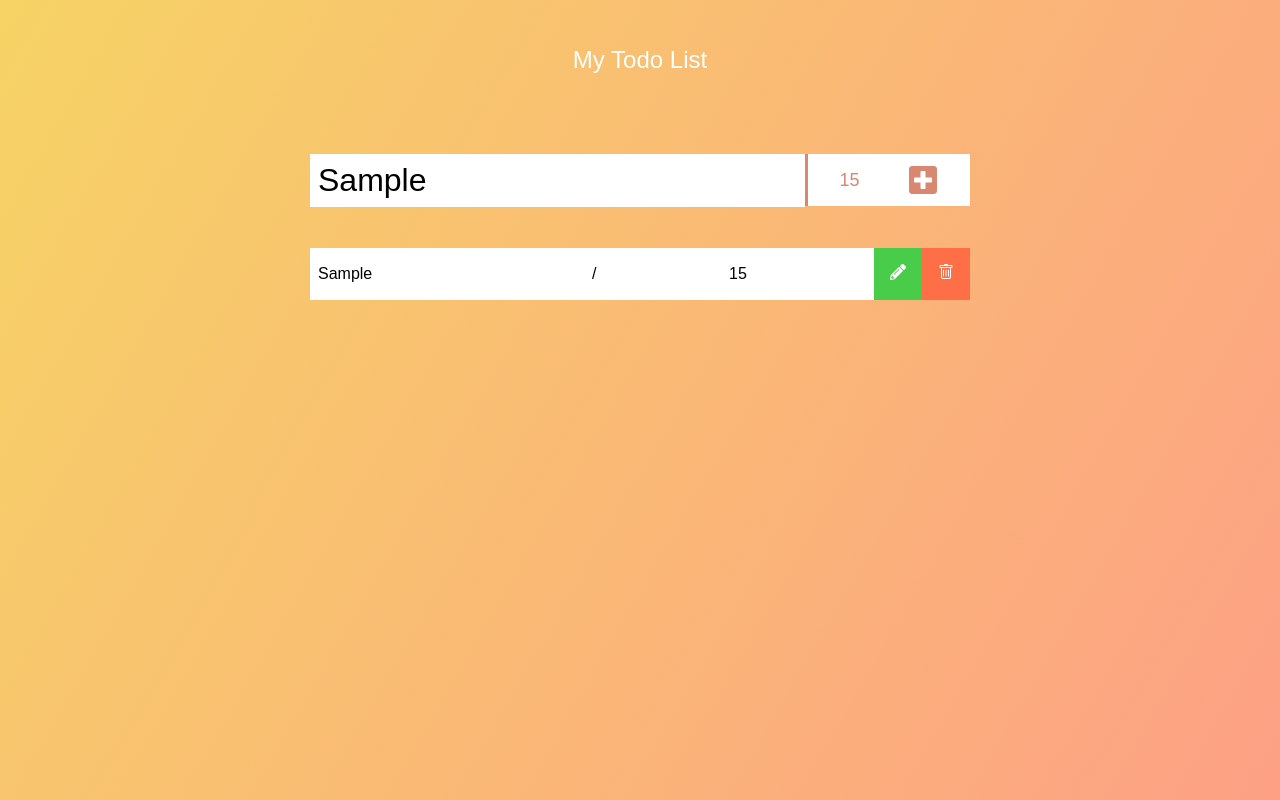
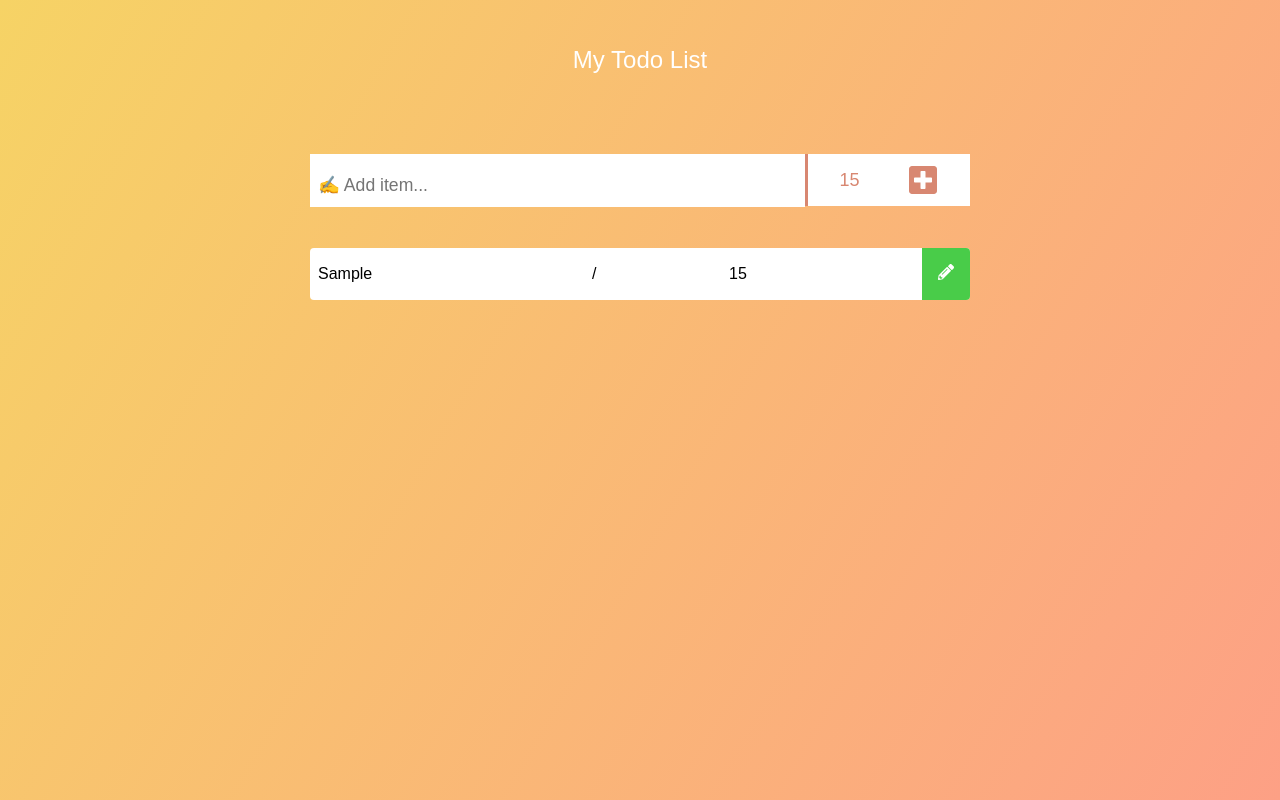
Before and after one commit to abdo-elmorsi/todo-app, a React (Create React App) app: page / in a window 1280 px wide. Both pictures are taken after typing "Sample" into the empty fields and a click on the button "15". Built offline with nearby package versions, Linux system fonts and the light colour scheme.

Commit message:
add react-dnd

```diff
--- a/package.json
+++ b/package.json
@@ -7,6 +7,7 @@
     "@testing-library/react": "^11.2.7",
     "@testing-library/user-event": "^12.8.3",
     "react": "^17.0.2",
+    "react-beautiful-dnd": "^13.1.0",
     "react-dom": "^17.0.2",
     "react-icons": "^4.3.1",
     "react-scripts": "4.0.3",
--- a/src/App.css
+++ b/src/App.css
@@ -53,7 +53,6 @@ form button span {
 form input:focus {
     outline: none;
 }
-
 form button {
     display: flex;
     align-items: center;
@@ -76,7 +75,7 @@ form button:hover {
 .clear-all {
     display: flex;
     align-items: center;
-    justify-content: end;
+    justify-content: flex-end;
 }
 .clear-all .trash-btn {
     padding-left: 2.5rem;
@@ -96,6 +95,7 @@ form button:hover {
 }
 
 .todo {
+    border-radius: 4px;
     margin-top: 0.5rem;
     margin-bottom: 0.5rem;
     background: white;
@@ -105,6 +105,17 @@ form button:hover {
     justify-content: space-between;
     align-items: center;
     transition: all 0.5s ease;
+    overflow: hidden;
+}
+
+.todo .controls {
+    transition: right 0.3s ease-in-out;
+    position: relative;
+    top: 0;
+    right: -48px;
+}
+.todo:hover .controls {
+    right: 0px;
 }
 
 .todo li {
@@ -122,6 +133,7 @@ form button:hover {
 }
 
 .trash-btn,
+.Total,
 .edit-btn {
     background: #ff6f47;
     color: white;
@@ -149,10 +161,10 @@ form button:hover {
     opacity: 0.5;
 }
 
-.fall {
+/* .fall {
     transform: translateY(8rem) rotateZ(20deg);
     opacity: 0;
-}
+} */
 /* update */
 .update {
     display: flex;
--- a/src/App.js
+++ b/src/App.js
@@ -1,8 +1,11 @@
 import React, { useState, useEffect } from "react";
+import { DragDropContext, Droppable, Draggable } from "react-beautiful-dnd";
 import "./App.css";
-import { BsTrash } from "react-icons/bs";
-import { FaPlusSquare, FaPencilAlt } from "react-icons/fa";
-import UpdateItem from "./components/Update";
+import { FaPlusSquare } from "react-icons/fa";
+import Todos from "./components/Item";
+export const Tasks = React.createContext();
+export const Update = React.createContext();
+
 export default function App() {
     const [name, setName] = useState("");
     const [price, setprice] = useState("15");
@@ -17,8 +20,9 @@ export default function App() {
     };
     // fetch data from locale
     useEffect(() => {
-        setdata(fetch().data || []);
-        setprice(fetch().price || "15");
+        const { data, price } = fetch();
+        setdata(data || []);
+        setprice(price || "15");
     }, []);
 
     // save data in locale
@@ -35,10 +39,9 @@ export default function App() {
     // save the data
     const handleSubmt = (e) => {
         e.preventDefault();
+        document.querySelector(".todo-input").focus();
         if (name.trim().length < 3) {
             return false;
-        } else if (data?.length === 0) {
-            setdata([{ name, price, id: Math.random().toString(26).slice(2) }]);
         } else {
             setdata([
                 ...data,
@@ -54,26 +57,33 @@ export default function App() {
     };
 
     // clear All
-    const clearAll = () => {
-        setdata([]);
-    };
+    const clearAll = () => setdata([]);
     // clear Item
-    const clearItem = (e, i) => {
+    const clearItem = (_, i) => {
         let newData = data;
-        const parent = e.target.parentElement;
-        parent.classList.add("fall");
-        setTimeout(() => {
         newData.splice(i, 1);
         setdata([...newData]);
-        }, 1000);
+    };
+
+    // drag and drop
+
+    const onDragEnd = (result) => {
+        const newItems = Array.from(data);
+        const [removed] = newItems.splice(result.source.index, 1);
+        newItems.splice(result?.destination?.index, 0, removed);
+        setdata(newItems);
     };
 
     return (
+        <Tasks.Provider value={[data, setdata]}>
+            <Update.Provider value={[editSt, seteditSt]}>
                 <div className="container">
                     <header>My Todo List</header>
+                    {/* form */}
                     <form onSubmit={(e) => handleSubmt(e)}>
                         <input
                             value={name}
+                            name="item_name"
                             onChange={(e) => setName(e.target.value)}
                             type="text"
                             className="todo-input"
@@ -88,15 +98,17 @@ export default function App() {
                             <FaPlusSquare />
                         </button>
                     </form>
+                    {/* title info */}
                     <div className="clear-all">
                         {data?.length > 1 && (
                             <>
-                        <button title="Total price" className="trash-btn">
+                                <button title="Total price" className="Total">
                                     {"Total = " +
                                         data
                                             ?.map((ele) => ele.price)
                                             ?.reduce(
-                                        (a, b) => parseInt(a) + parseInt(b),
+                                                (a, b) =>
+                                                    parseInt(a) + parseInt(b),
                                                 0
                                             )}
                                 </button>
@@ -105,68 +117,48 @@ export default function App() {
                                     title="Clear all"
                                     className="trash-btn"
                                 >
-                            <BsTrash />
+                                    Clear all
                                 </button>
                             </>
                         )}
                     </div>
+                    {/* todos */}
                     <div className="todo-container">
                         <ul className="todo-list">
-                    {data?.length ? (
-                        data?.map((ele, i) => {
-                            return (
-                                <React.Fragment key={ele.id}>
-                                    <div className="todo">
-                                        <li className="todo-item">
-                                            <span>{ele?.name}</span>
-                                            <span>/</span>
-                                            <span>{ele?.price}</span>
-                                        </li>
-                                        <button
-                                            onClick={() => {
-                                                seteditSt({
-                                                    isEdit: !editSt.isEdit,
-                                                    index: i,
-                                                });
-                                            }}
-                                            title="Edit item"
-                                            className="edit-btn"
+                            <DragDropContext onDragEnd={onDragEnd}>
+                                <Droppable droppableId="droppable">
+                                    {(provided) => (
+                                        <div
+                                            {...provided.droppableProps}
+                                            ref={provided.innerRef}
                                         >
-                                            <FaPencilAlt />
-                                        </button>
-                                        <button
-                                            onClick={(e) => clearItem(e, i)}
-                                            title="Clear item"
-                                            className="trash-btn"
-                                            style={{
-                                                zIndex: 2,
-                                                position: "relative",
-                                            }}
+                                            {data.map((item, index) => (
+                                                <Draggable
+                                                    key={item.id}
+                                                    draggableId={item.id}
+                                                    index={index}
                                                 >
-                                            <BsTrash
-                                                onClick={(event) =>
-                                                    event.stopPropagation()
+                                                    {(provided, snapshot) => (
+                                                        <Todos
+                                                            provided={provided}
+                                                            snapshot={snapshot}
+                                                            item={item}
+                                                            i={index}
+                                                            clearItem={
+                                                                clearItem
                                                             }
                                                         />
-                                        </button>
+                                                    )}
+                                                </Draggable>
+                                            ))}
                                         </div>
-                                    {true && (
-                                        <UpdateItem
-                                            data={data}
-                                            setdata={setdata}
-                                            editSt={editSt}
-                                            seteditSt={seteditSt}
-                                            index={i}
-                                        />
                                     )}
-                                </React.Fragment>
-                            );
-                        })
-                    ) : (
-                        <h3>Sorry there is not data</h3>
-                    )}
+                                </Droppable>
+                            </DragDropContext>
                         </ul>
                     </div>
                 </div>
+            </Update.Provider>
+        </Tasks.Provider>
     );
 }
--- /dev/null
+++ b/src/components/Item.js
@@ -0,0 +1,66 @@
+import React, { useContext } from "react";
+import UpdateItem from "./Update";
+import { FaPencilAlt } from "react-icons/fa";
+import { BsTrash } from "react-icons/bs";
+import { Update } from "../App";
+
+function Todos({ item, i, provided, snapshot, clearItem }) {
+    const [editSt, seteditSt] = useContext(Update);
+    return (
+        <div
+            ref={provided.innerRef}
+            snapshot={snapshot}
+            {...provided.draggableProps}
+            {...provided.dragHandleProps}
+        >
+            <div
+                onDoubleClick={(e) => {
+                    e.preventDefault();
+                    seteditSt({
+                        isEdit: !editSt.isEdit,
+                        index: i,
+                    });
+                }}
+                className="todo"
+            >
+                <li className="todo-item">
+                    <span style={{ textTransform: "capitalize" }}>
+                        {item?.name}
+                    </span>
+                    <span>/</span>
+                    <span>{item?.price}</span>
+                </li>
+                <div className="controls">
+                    <button
+                        onClick={() => {
+                            seteditSt({
+                                isEdit: !editSt.isEdit,
+                                index: i,
+                            });
+                        }}
+                        title="Edit item"
+                        className="edit-btn"
+                    >
+                        <FaPencilAlt />
+                    </button>
+                    <button
+                        onClick={(e) => clearItem(e, i)}
+                        title="Clear item"
+                        className="trash-btn"
+                        style={{
+                            zIndex: 2,
+                            position: "relative",
+                        }}
+                    >
+                        <BsTrash />
+                    </button>
+                </div>
+            </div>
+            <UpdateItem editSt={editSt} seteditSt={seteditSt} index={i} />
+        </div>
+    );
+}
+
+export default Todos;
+
+/* <h3>Sorry there is not data</h3> */
--- a/src/components/Update.js
+++ b/src/components/Update.js
@@ -1,14 +1,18 @@
-import React from "react";
+import React, { useContext, useState } from "react";
+import { Tasks } from "../App";
+export default function Update({ index, editSt, seteditSt }) {
+    const [data, setdata] = useContext(Tasks);
+    const newData = data[index];
+    const [Name, setName] = useState(newData.name);
+    const [Price, setPrice] = useState(newData.price);
 
-export default function Update({ index, data, setdata, editSt, seteditSt }) {
     const HandleUpdate = (e) => {
         e.preventDefault();
-        const newData = data[index];
         setdata([
             ...data.slice(0, index),
             {
-                name: e.target.name.value || newData.name,
-                price: e.target.price.value || newData.price,
+                name: Name || newData.name,
+                price: Price || newData.price,
                 id: newData.id,
             },
             ...data.slice(index + 1),
@@ -25,12 +29,17 @@ export default function Update({ index, data, setdata, editSt, seteditSt }) {
                 <div className="update">
                     <div>
                         <input
+                            value={Name}
+                            onChange={(e) => setName(e.target.value)}
                             name="name"
                             type="text"
                             className=""
                             placeholder={`✍️ Edit name...`}
+                            style={{ textTransform: "capitalize" }}
                         />
                         <input
+                            value={Price}
+                            onChange={(e) => setPrice(e.target.value)}
                             name="price"
                             type="text"
                             className=""
--- a/src/index.js
+++ b/src/index.js
@@ -1,11 +1,13 @@
-import React from 'react';
-import ReactDOM from 'react-dom';
-import './index.css';
-import App from './App';
+import React from "react";
+import ReactDOM from "react-dom";
+import "./index.css";
+import App from "./App";
 
 ReactDOM.render(
-  <React.StrictMode>
-    <App />
-  </React.StrictMode>,
-  document.getElementById('root')
+    <React.StrictMode>
+        <React.Suspense fallback="Loading...">
+            <App />
+        </React.Suspense>
+    </React.StrictMode>,
+    document.getElementById("root")
 );
```
Also changed, not shown: 2 other files (tests, documents, lock files or other folders). Lines whose indentation alone changed are shown as unchanged.
